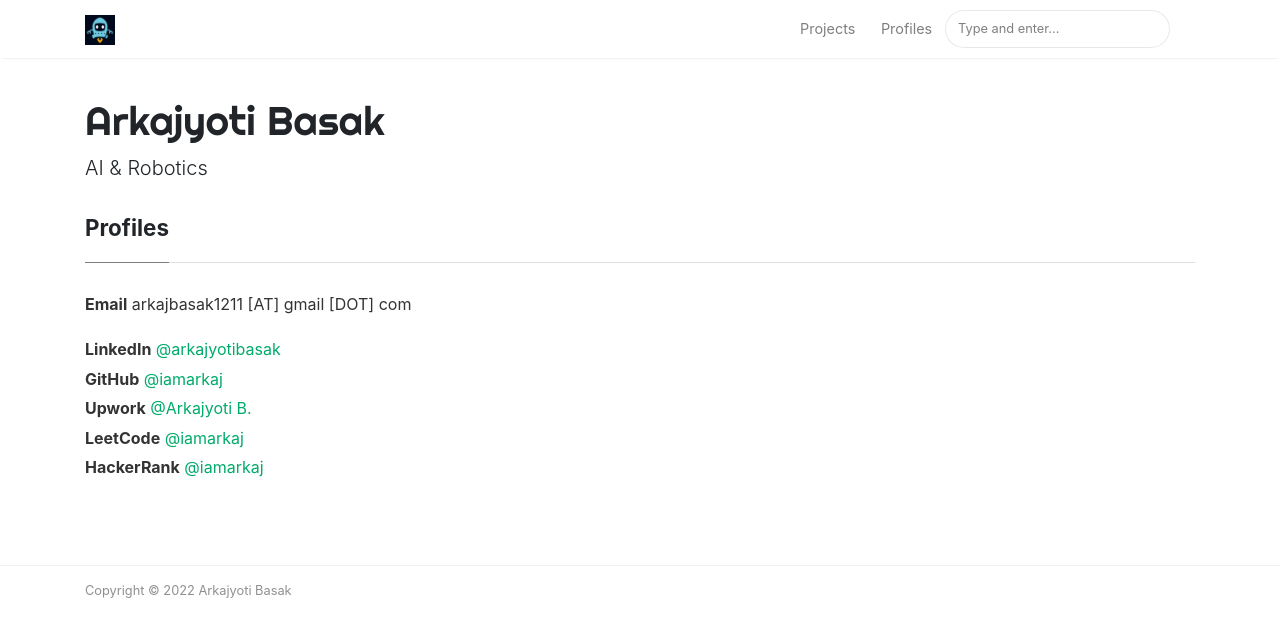
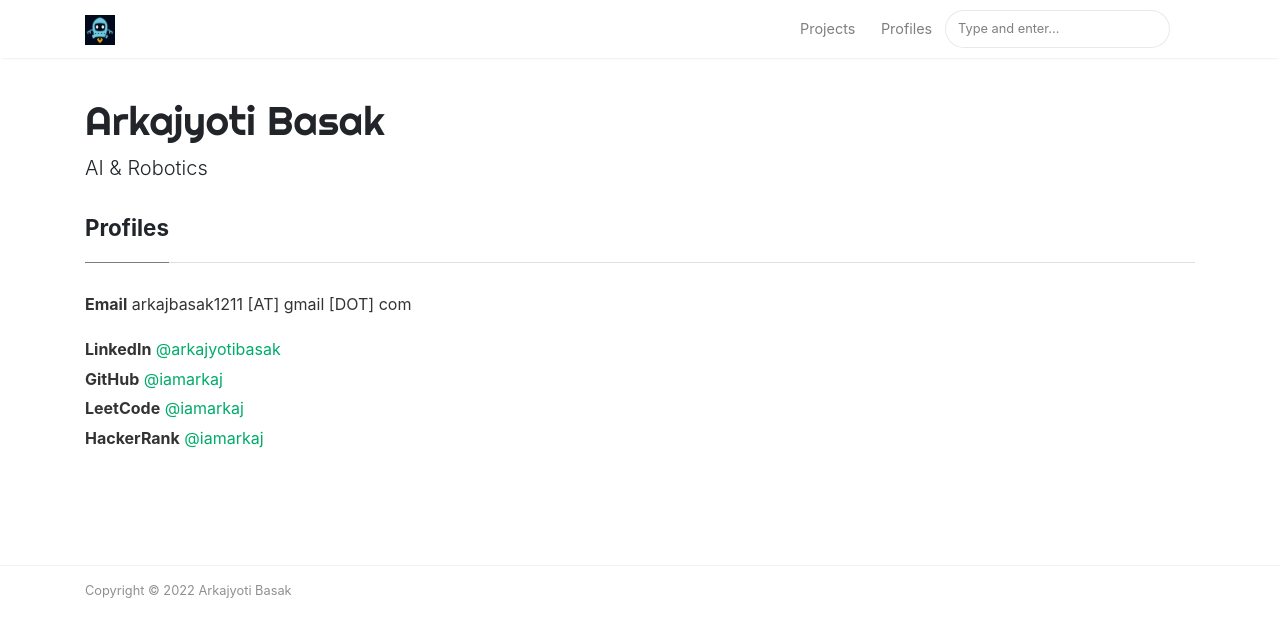
Before and after one commit to iamarkaj/iamarkaj.github.io, a Jekyll site: the page built from _pages/profiles.md, in a window 1280 px wide. Shown: the top 637 px of the page. Built offline with Jekyll 4.4.1, drawn with Linux system fonts in a browser that asks for light colours; nearby versions of some CDN libraries.

Commit message:
remove upwork

```diff
--- a/_pages/profiles.md
+++ b/_pages/profiles.md
@@ -10,8 +10,6 @@ permalink: /profiles
 <br>
 **GitHub** [@iamarkaj](https://github.com/iamarkaj/)
 <br>
-**Upwork** [@Arkajyoti B.](https://www.upwork.com/freelancers/~01eccea78b3eb209c1)
-<br>
 **LeetCode** [@iamarkaj](https://leetcode.com/iamarkaj/)
 <br>
 **HackerRank** [@iamarkaj](https://www.hackerrank.com/iamarkaj)
```
